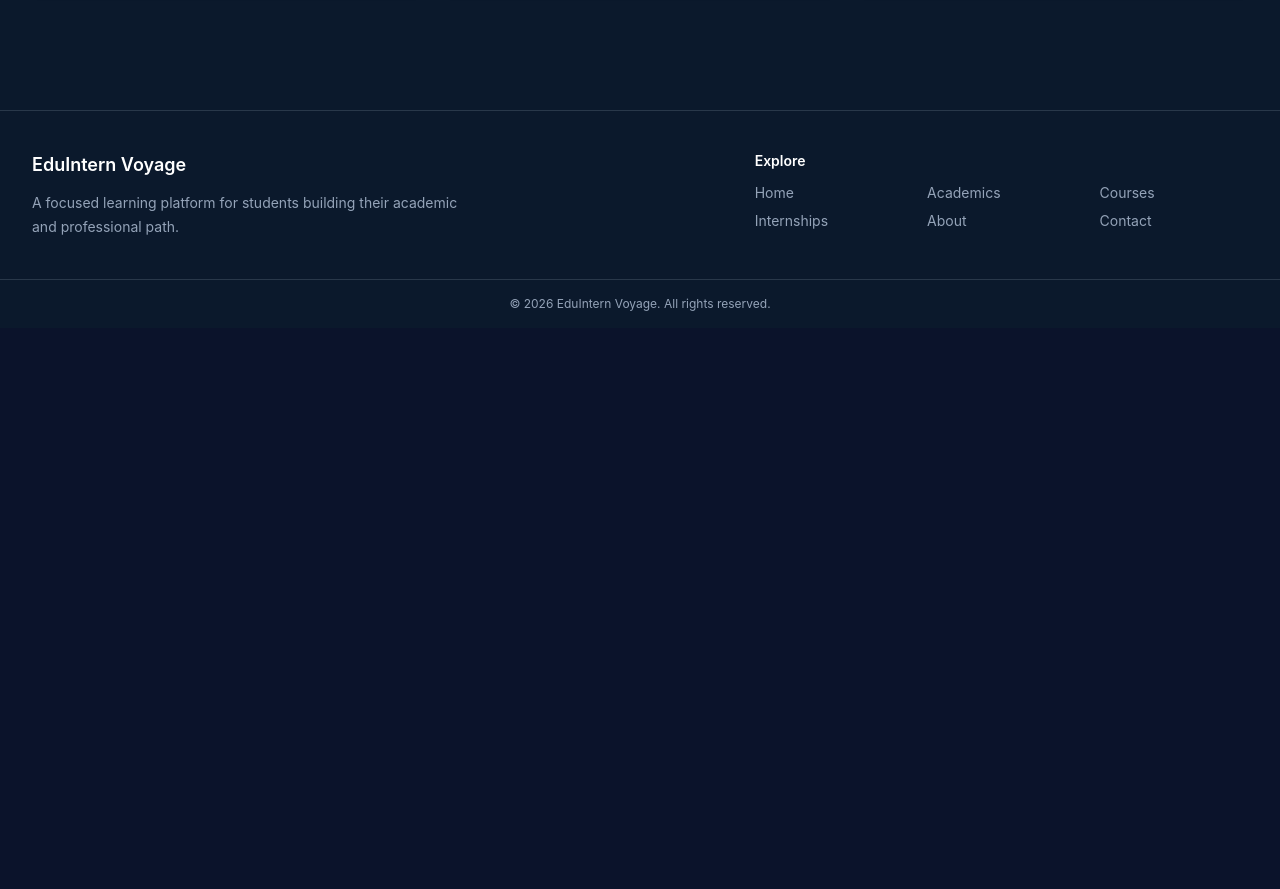
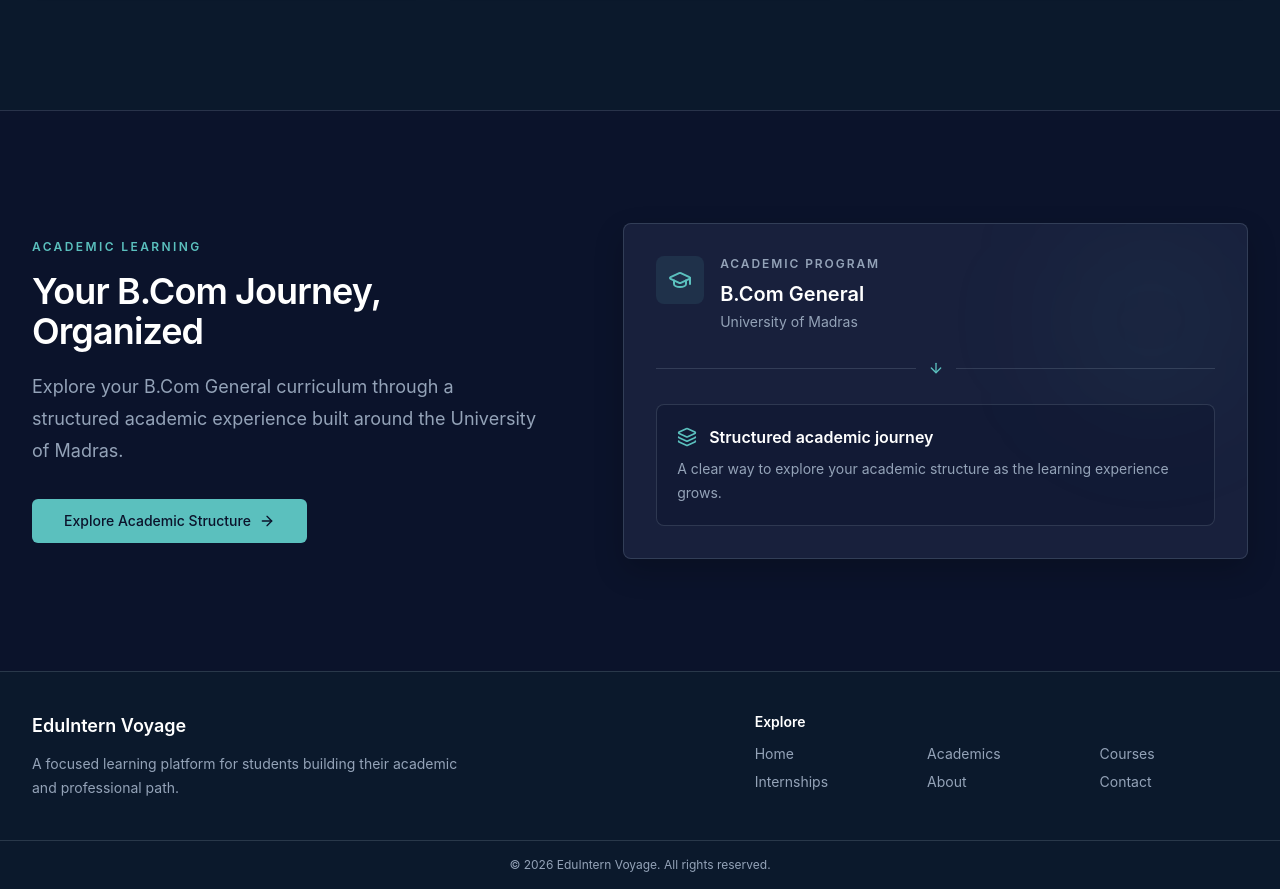
Before and after one commit to dheeraj-x-7/eduintern-voyage, a React (Vite) app: page / in a window 1280 px wide. Shown: the part 1425-2314 px from the top of the page. Before the commit the page ends 1753 px from the top, so only its background shows below. Built offline with nearby package versions, Linux system fonts and the light colour scheme.

Commit message:
feat: add academic learning section

```diff
--- /dev/null
+++ b/src/components/common/AcademicSection.tsx
@@ -0,0 +1,75 @@
+import { ArrowDown, ArrowRight, GraduationCap, Layers3 } from 'lucide-react'
+import { Link } from 'react-router-dom'
+import { Card } from '@/components/ui/card'
+import { buttonVariants } from '@/components/ui/button-variants'
+import { cn } from '@/lib/utils'
+
+export function AcademicSection() {
+  return (
+    <section
+      aria-labelledby="academic-learning-heading"
+      className="border-t border-border/70 bg-background"
+    >
+      <div className="mx-auto grid w-full max-w-7xl items-center gap-12 px-4 py-20 sm:px-6 sm:py-24 lg:grid-cols-[minmax(0,0.9fr)_minmax(25rem,1.1fr)] lg:gap-20 lg:px-8 lg:py-28">
+        <div className="max-w-xl">
+          <p className="text-xs font-semibold uppercase tracking-[0.2em] text-primary">
+            Academic learning
+          </p>
+          <h2
+            id="academic-learning-heading"
+            className="mt-4 text-3xl font-semibold tracking-tight text-foreground sm:text-4xl"
+          >
+            Your B.Com Journey, Organized
+          </h2>
+          <p className="mt-5 text-base leading-7 text-muted-foreground sm:text-lg sm:leading-8">
+            Explore your B.Com General curriculum through a structured academic experience built around the University of Madras.
+          </p>
+          <Link
+            to="/academics"
+            className={cn(buttonVariants({ size: 'lg' }), 'mt-8 min-h-11 w-full sm:w-auto')}
+          >
+            Explore Academic Structure
+            <ArrowRight className="size-4" aria-hidden="true" />
+          </Link>
+        </div>
+
+        <Card className="relative overflow-hidden border-border/80 bg-card/80 p-6 shadow-md sm:p-8">
+          <div aria-hidden="true" className="absolute right-0 top-0 size-48 rounded-full bg-primary/5 blur-3xl" />
+          <div className="relative">
+            <div className="flex items-start gap-4">
+              <div
+                aria-hidden="true"
+                className="flex size-12 shrink-0 items-center justify-center rounded-lg bg-primary/10 text-primary"
+              >
+                <GraduationCap className="size-6" />
+              </div>
+              <div>
+                <p className="text-xs font-semibold uppercase tracking-[0.16em] text-muted-foreground">
+                  Academic program
+                </p>
+                <h3 className="mt-2 text-xl font-semibold text-foreground">B.Com General</h3>
+                <p className="mt-1 text-sm text-muted-foreground">University of Madras</p>
+              </div>
+            </div>
+
+            <div className="my-7 flex items-center gap-3" aria-hidden="true">
+              <div className="h-px flex-1 bg-border" />
+              <ArrowDown className="size-4 text-primary" />
+              <div className="h-px flex-1 bg-border" />
+            </div>
+
+            <div className="rounded-lg border border-border/70 bg-background/40 p-4 sm:p-5">
+              <div className="flex items-center gap-3">
+                <Layers3 className="size-5 text-primary" aria-hidden="true" />
+                <p className="text-sm font-semibold text-foreground sm:text-base">Structured academic journey</p>
+              </div>
+              <p className="mt-2 text-sm leading-6 text-muted-foreground">
+                A clear way to explore your academic structure as the learning experience grows.
+              </p>
+            </div>
+          </div>
+        </Card>
+      </div>
+    </section>
+  )
+}
--- a/src/routes/AppRoutes.tsx
+++ b/src/routes/AppRoutes.tsx
@@ -1,4 +1,5 @@
 import { Route, Routes } from 'react-router-dom'
+import { AcademicSection } from '@/components/common/AcademicSection'
 import { HeroSection } from '@/components/common/HeroSection'
 import { ValuePropositionSection } from '@/components/common/ValuePropositionSection'
 import { PlaceholderPage } from '@/routes/PlaceholderPage'
@@ -23,6 +24,7 @@ export function AppRoutes() {
           <>
             <HeroSection />
             <ValuePropositionSection />
+            <AcademicSection />
           </>
         }
       />
```
